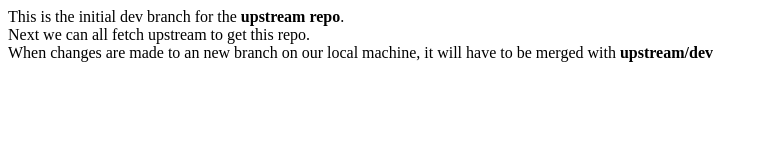
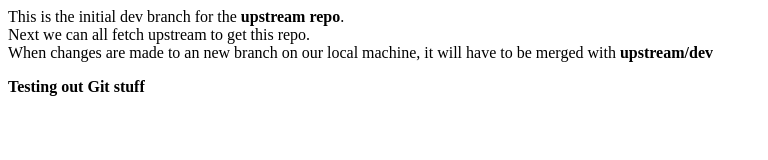
Before and after one commit to gnich12/repopractice, a plain HTML site: page index.html in a window 1280 px wide. Shown: the whole page, without its empty margins (0-768 px from the left). Drawn offline with Linux system fonts and the light colour scheme.

Commit message:
my first commit

```diff
--- a/index.html
+++ b/index.html
@@ -9,5 +9,6 @@
             <br>
         When changes are made to an new branch on our local machine, it will have to be merged with <b>upstream/dev</b>
         </p>
+        <p><b>Testing out Git stuff</b></p>
     </body>
 </html>
```
